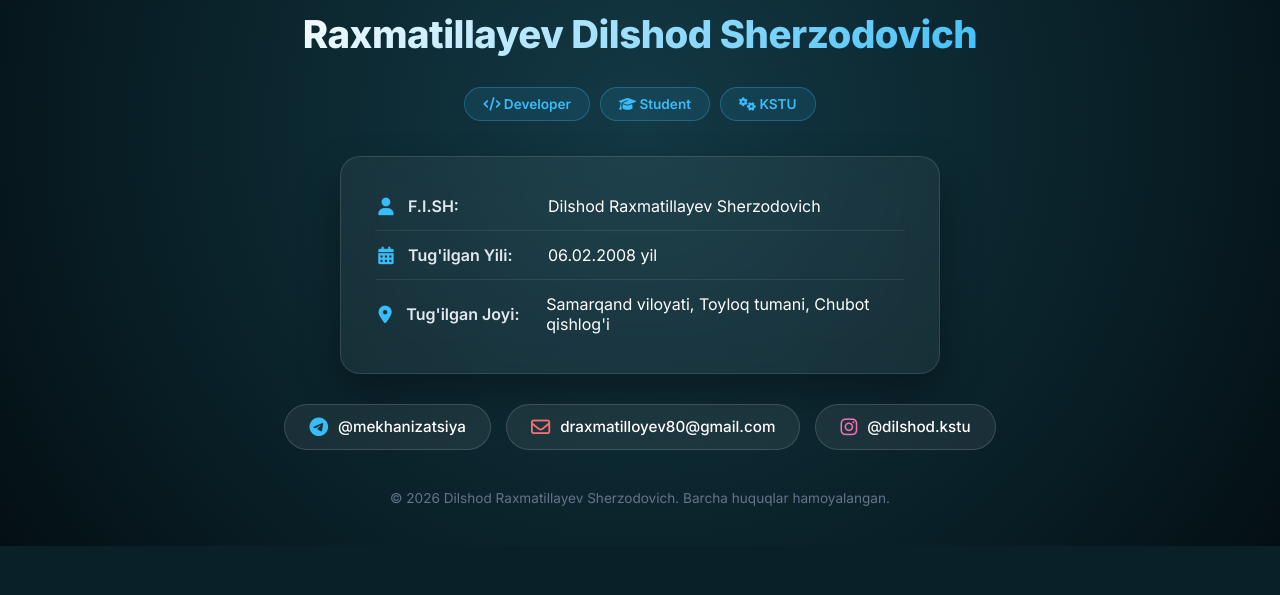
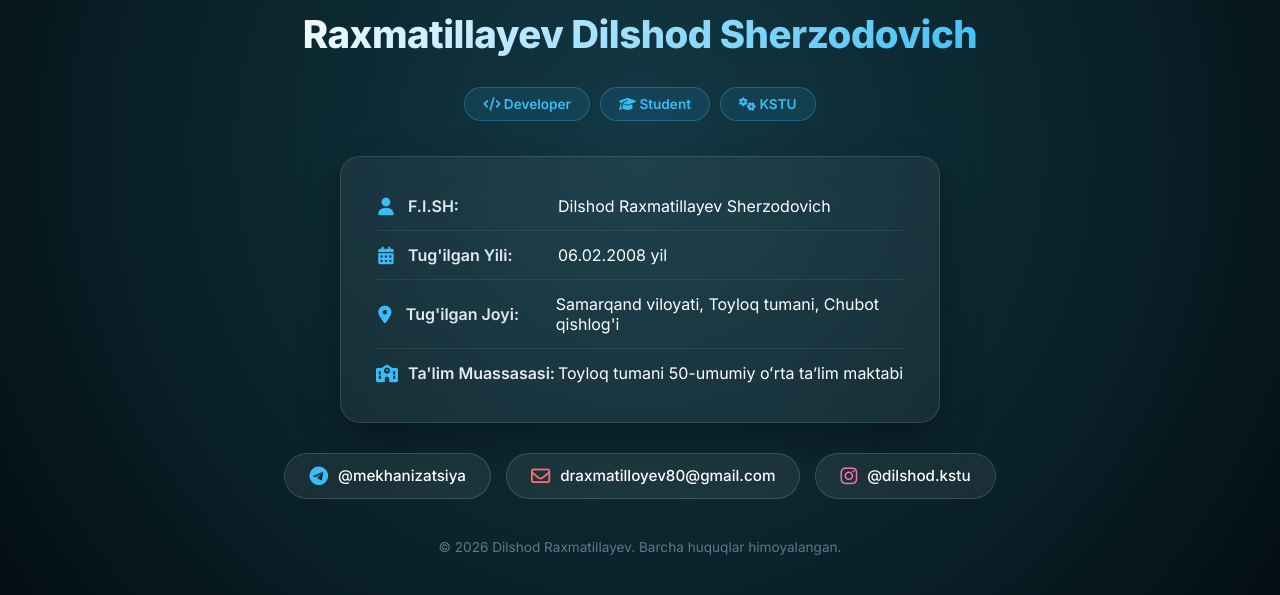
Before and after one commit to xlemann0/dilshod_site, a Flask app: page / in a window 1280 px wide. Shown: the part 301-896 px from the top of the page. Before the commit the page ends 847 px from the top, so only its background shows below. Run offline with Flask 3, Linux system fonts and the light colour scheme.

Commit message:
Update info-label width and footer text

```diff
--- a/templates/index.html
+++ b/templates/index.html
@@ -207,7 +207,7 @@
         }
 
         .info-label {
-            width: 140px;
+            width: 150px;
             font-weight: 600;
             color: #e2e8f0;
             flex-shrink: 0;
@@ -407,6 +407,11 @@
                 <span class="info-label">Tug'ilgan joyi:</span>
                 <span class="info-value">Samarqand viloyati, Toyloq tumani, Chubot qishlog'i</span>
             </div>
+            <div class="info-row">
+                <i class="fa-solid fa-school"></i>
+                <span class="info-label">Ta'lim muassasasi:</span>
+                <span class="info-value">Toyloq tumani 50-umumiy oʻrta ta’lim maktabi</span>
+            </div>
         </div>
 
         <!-- Ijtimoiy tarmoqlar -->
@@ -426,7 +431,7 @@
         </div>
 
         <!-- Pastki mualliflik yozuvi -->
-        <p class="footer-text">© 2026 Dilshod Raxmatillayev Sherzodovich. Barcha huquqlar hamoyalangan.</p>
+        <p class="footer-text">© 2026 Dilshod Raxmatillayev. Barcha huquqlar himoyalangan.</p>
     </div>
 
 </body>
```
